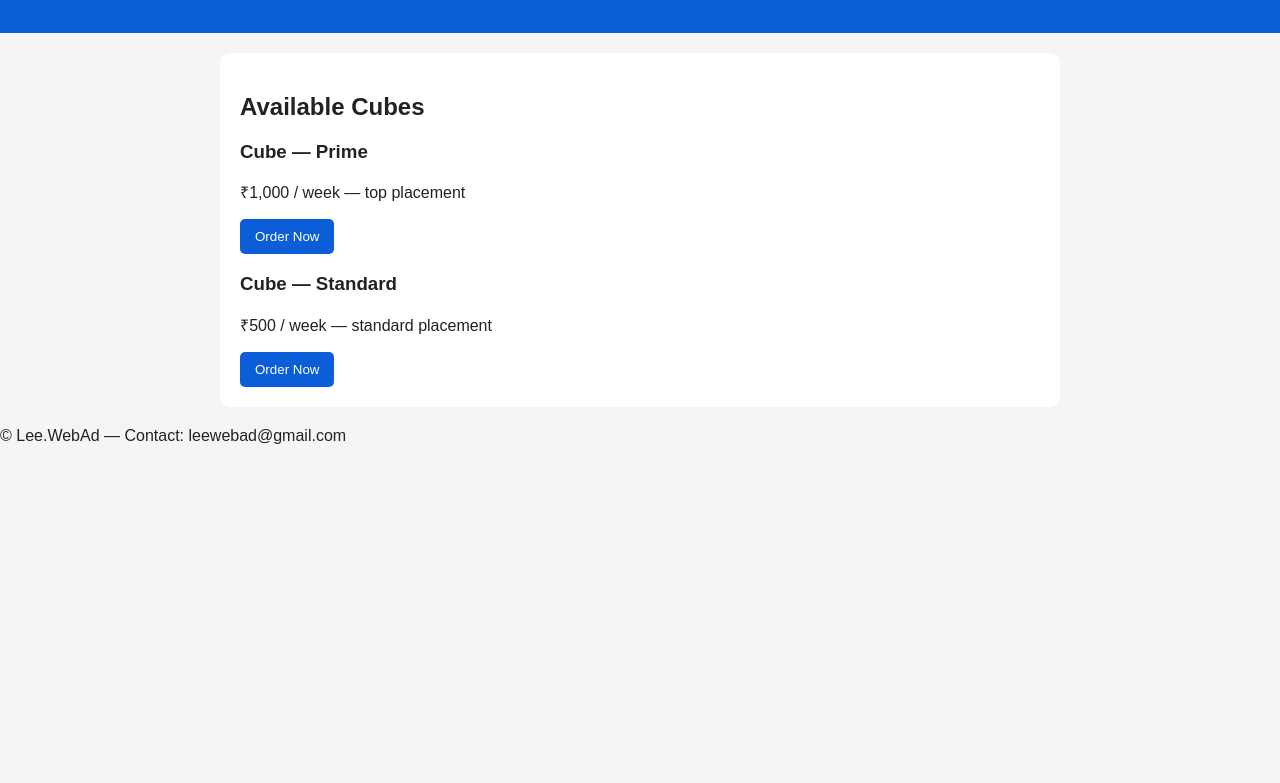
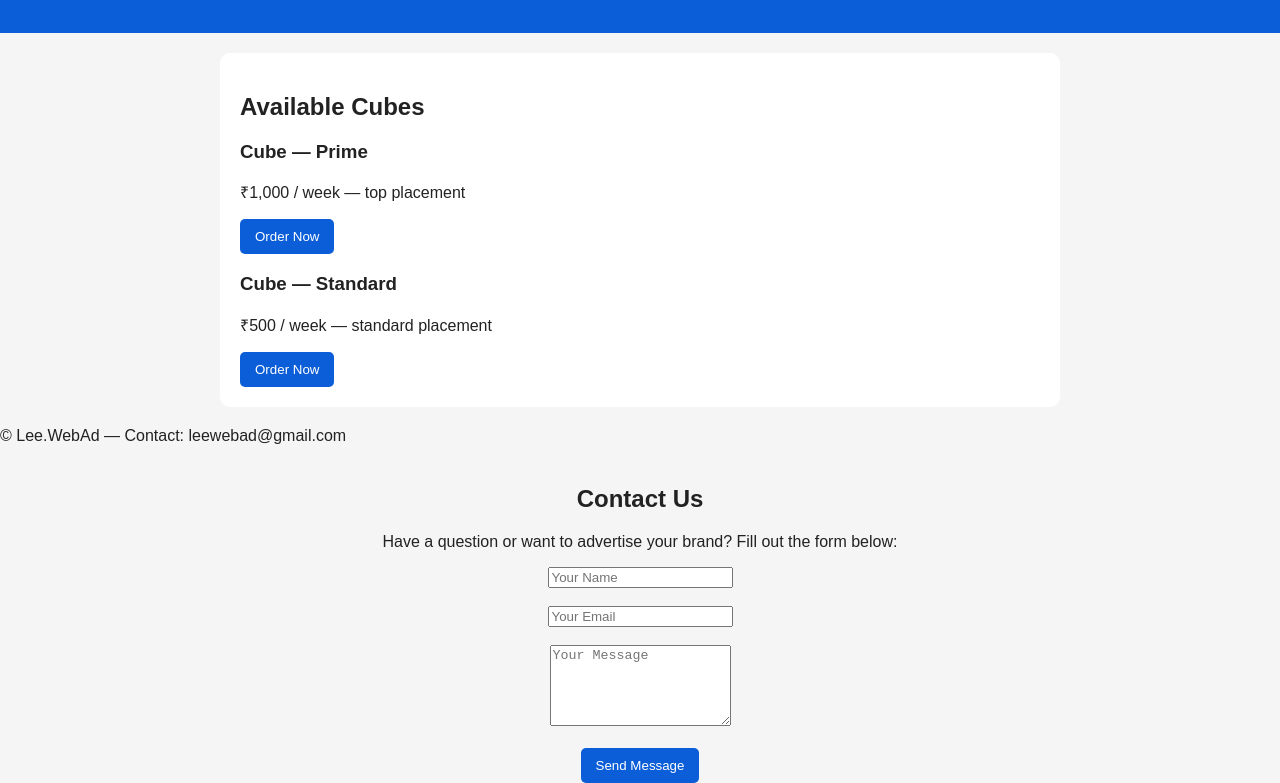
Before and after one commit to leewebad-pixel/lee-webad, a plain HTML site: page index.html in a window 1280 px wide. Shown: the part 121-904 px from the top of the page. Before the commit the page ends 800 px from the top, so only its background shows below. Drawn offline with Linux system fonts and the light colour scheme; a script that the page names is missing.

Commit message:
Added contact form

```diff
--- a/index.html
+++ b/index.html
@@ -32,5 +32,17 @@
     <p>© <span id="year"></span> Lee.WebAd — Contact: leewebad@gmail.com</p>
   </footer>
   <script src="script.js"></script>
+  <section id="contact" style="text-align:center; margin-top: 40px;">
+  <h2>Contact Us</h2>
+  <p>Have a question or want to advertise your brand? Fill out the form below:</p>
+
+  <form name="contact" method="POST" data-netlify="true">
+    <input type="text" name="name" placeholder="Your Name" required><br><br>
+    <input type="email" name="email" placeholder="Your Email" required><br><br>
+    <textarea name="message" placeholder="Your Message" rows="5" required></textarea><br><br>
+    <button type="submit">Send Message</button>
+  </form>
+</section>
+
 </body>
 </html>
```
